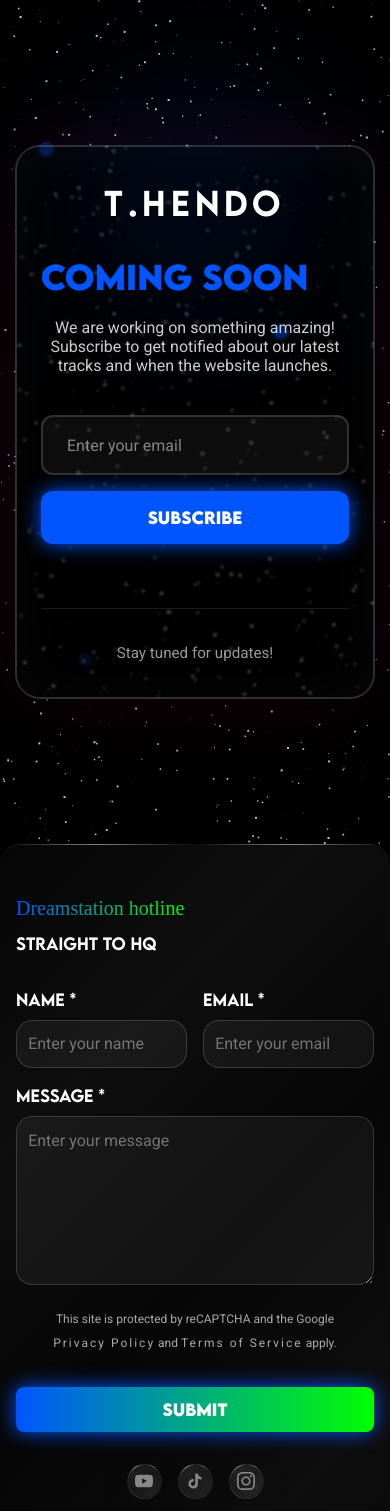
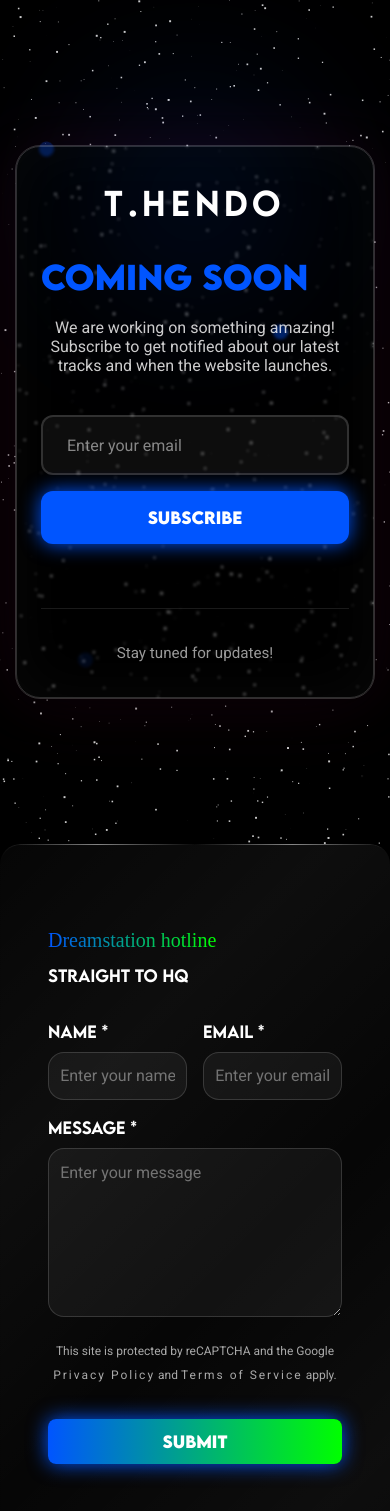
Before and after one commit to NikoDola/hendo, a Next.js app: page / in a window 390 px wide. Shown: the top 1511 px of the page. Built offline with nearby package versions, Linux system fonts and the light colour scheme; no server answers.

Commit message:
fixing about and contact form on footer on mobile

```diff
--- a/src/components/client/ContactFooter.css
+++ b/src/components/client/ContactFooter.css
@@ -46,10 +46,13 @@
   gap: 1rem;
 }
 
-@media (max-width: 640px){
+@media (max-width: 1000px){
   .submitButtonCfr{
     width: 100%;
     margin-left: 0;
+  }
+  .contactWrapperCfr{
+    padding: 2rem;
   }
 
   .button__termsWrapperCfr{
--- a/src/components/client/NavBar.tsx
+++ b/src/components/client/NavBar.tsx
@@ -325,7 +325,6 @@ export default function NavMenu() {
                     <div className="mobileProfileIconsWrapper">
                       <CiUser className="navIcons navIconsLoading" />
                       <CiShoppingCart className="navIcons navIconsLoading" />
-                      <span>Profile</span>
                     </div>
                   </li>
                 )}
@@ -378,7 +377,6 @@ export default function NavMenu() {
                           <span className="navCartBadge">{cartCount}</span>
                         )}
                       </Link>
-                      <span>Profile</span>
                     </div>
                     {profileDropdown && (
                       <ul className="mobileStoreDropdown">
--- a/src/components/pages/about.css
+++ b/src/components/pages/about.css
@@ -114,8 +114,10 @@
 ========================= */
 
 @media (max-width: 1000px) {
+
   .aboutTextWrapper {
     padding: 12% 5%;
+    margin-top: 15rem;
   }
 
   .aboutHeadline {
```
